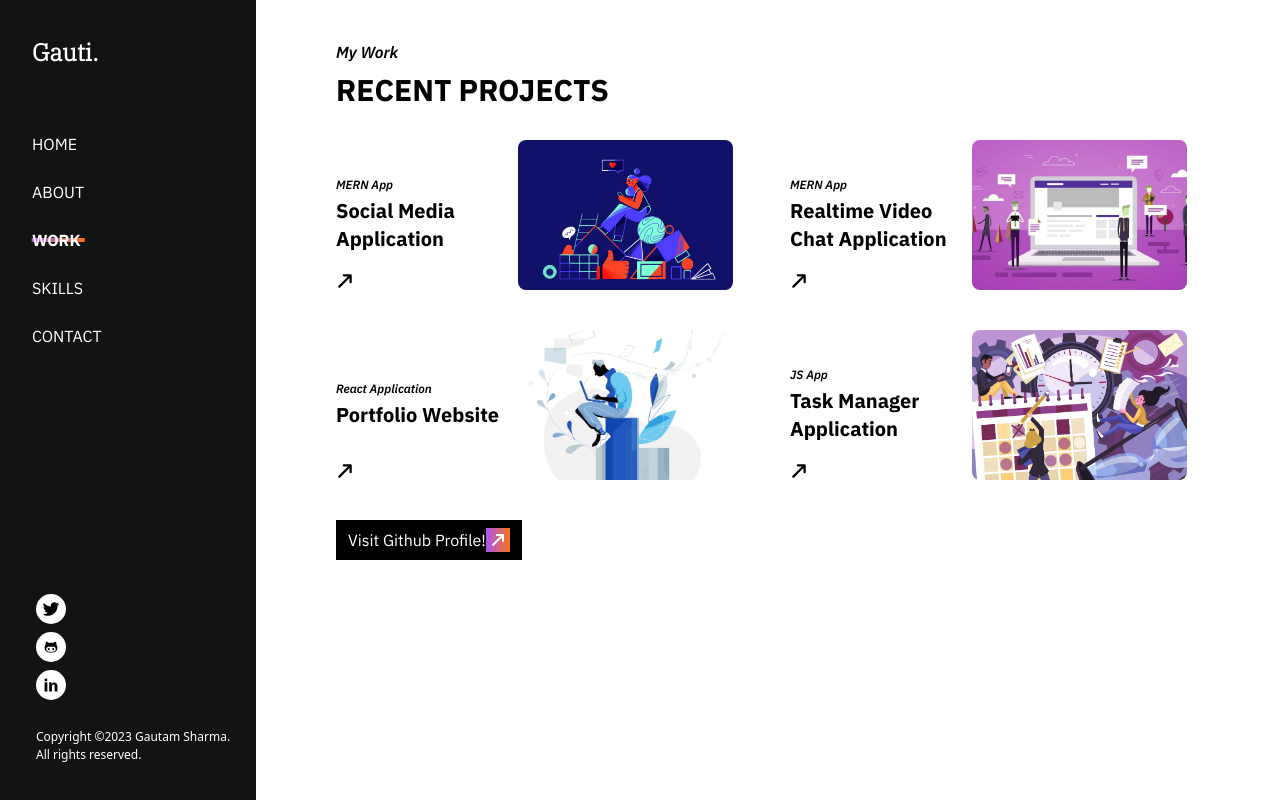
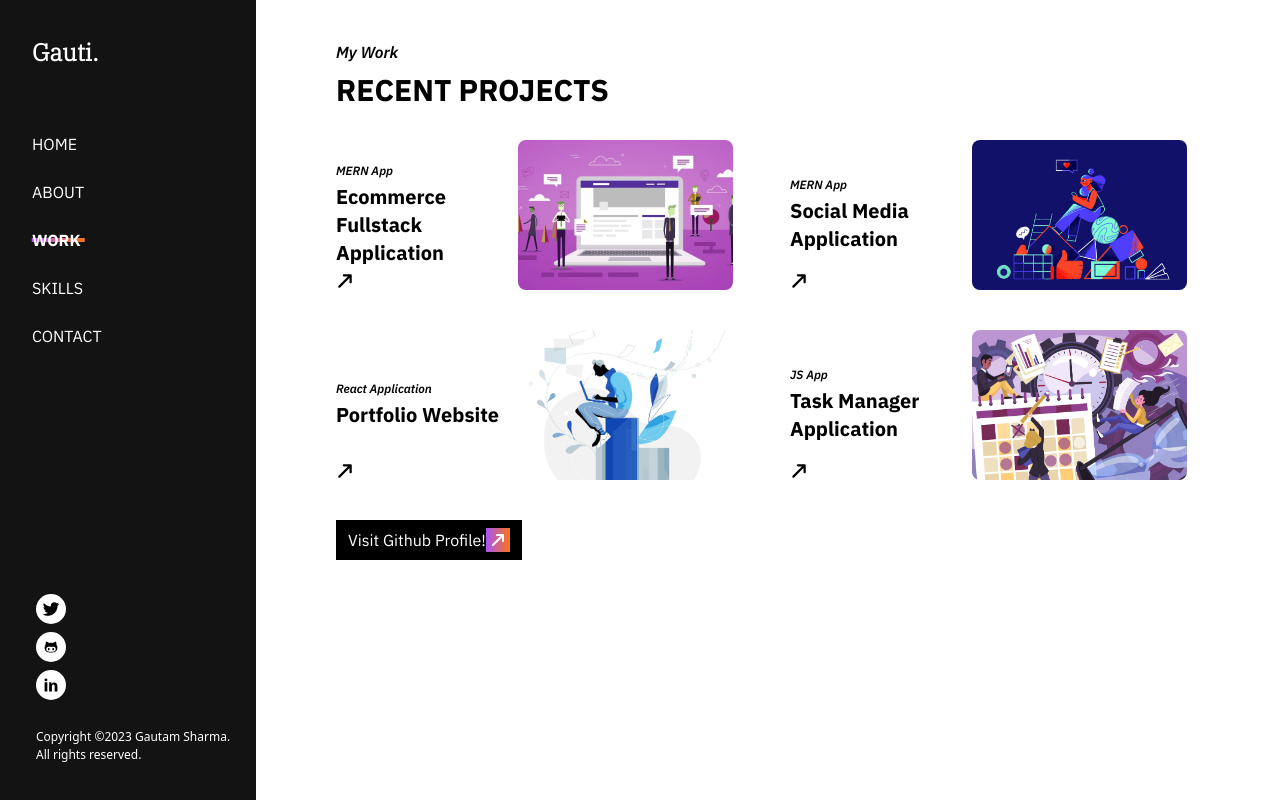
Before and after one commit to ZEUS-03/Portfolio, a React (Vite) app: page /work in a window 1280 px wide. Built offline with nearby package versions, Linux system fonts and the light colour scheme.

Commit message:
updated work and personal details

```diff
--- a/src/components/helper/constant.jsx
+++ b/src/components/helper/constant.jsx
@@ -20,16 +20,17 @@ import {
 export const PROJECTS_INFO = [
   {
     heading: "MERN App",
+    title: "Ecommerce Fullstack Application",
+    image: "/assets/chat.jpg",
+    link: "https://github.com/ZEUS-03/E-commerce-App",
+  },
+  {
+    heading: "MERN App",
     title: "Social Media Application",
     image: "/assets/sm.jpg",
     link: "https://github.com/ZEUS-03/MERN-social-media-",
   },
-  {
-    heading: "MERN App",
-    title: "Realtime Video Chat Application",
-    image: "/assets/chat.jpg",
-    link: "https://github.com/ZEUS-03/Video-chat-app",
-  },
+
   {
     heading: "React Application",
     title: "Portfolio Website",
--- a/src/components/routes/About.jsx
+++ b/src/components/routes/About.jsx
@@ -33,7 +33,7 @@ const About = () => {
               <span>based in</span>{" "}
               <span className="italic font-extrabold ">Jaipur, India</span>
             </p>
-            <a href="/assets/Gautam's Resume.pdf" target="_blank" className="">
+            <a href="/assets/Gautam Resume.docx" target="_blank" className="">
               <div className=" text-black text-sm font-medium flex underline justify-center items-center hover:scale-105 transition duration-300 max-w-xs">
                 <span>Download Resume!</span>
                 <div className="p-1">
```
Also changed, not shown: 1 other file (tests, documents, lock files or other folders).
